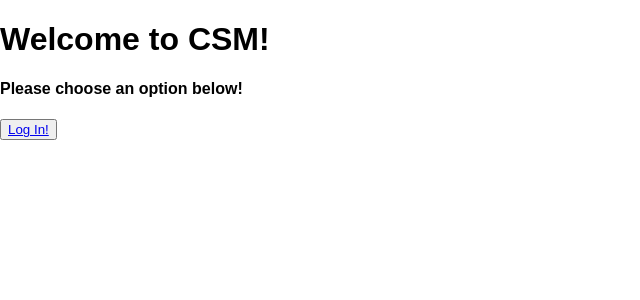
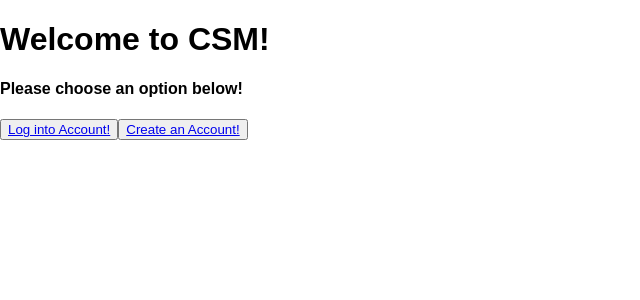
Before and after one commit to awarnes/csm-react, a React (Create React App) app: page / in a window 1280 px wide. Shown: the top 300 px of the page, without its empty margins (0-640 px from the left). Built offline with nearby package versions, Linux system fonts and the light colour scheme.

Commit message:
Re-write of landing page to include a log into account button for previously created sessions.

```diff
--- a/src/App.js
+++ b/src/App.js
@@ -23,7 +23,7 @@ export default class App extends Component {
       <Router>
         <div>
           <Route exact path='/' render={props => (<LandingPage {...props} />)} />
-          <Route path='/login' render={props => (<LogInPage {...props} onAccountNameInput={this.onAccountNameInput} />)} />
+          <Route path='/login_account' render={props => (<LogInPage {...props} onAccountNameInput={this.onAccountNameInput} />)} />
         </div>
       </Router>
     )
--- a/src/components/LandingPage.js
+++ b/src/components/LandingPage.js
@@ -1,5 +1,4 @@
 import React, { Component } from 'react'
-// import PropTypes from 'prop-types'
 import { Button } from 'react-bootstrap'
 import { Link } from 'react-router-dom'
 
@@ -9,12 +8,16 @@ export default class LandingPage extends Component {
       <div>
         <h1 id='welcome'>Welcome to CSM!</h1>
         <h4 id='subtitle'>Please choose an option below!</h4>
-        <Button id='login-btn'><Link to='/login' style={{display: 'block', height: '100%'}}>Log In!</Link></Button>
+        <Button id='loginAccount-btn'>
+          <Link id='loginAccount-link'
+            to='/login_account'
+            style={{display: 'block', height: '100%'}}>Log into Account!</Link></Button>
+
+        <Button id='createAccount-btn'>
+          <Link id='createAccount-link'
+            to='/create_account'
+            style={{display: 'block', height: '100%'}}>Create an Account!</Link></Button>
       </div>
     )
   }
 }
-
-// LandingPage.propTypes = {
-//   onCreateCharacter: PropTypes.func
-// }
```
Also changed, not shown: 2 other files (tests, documents, lock files or other folders).
